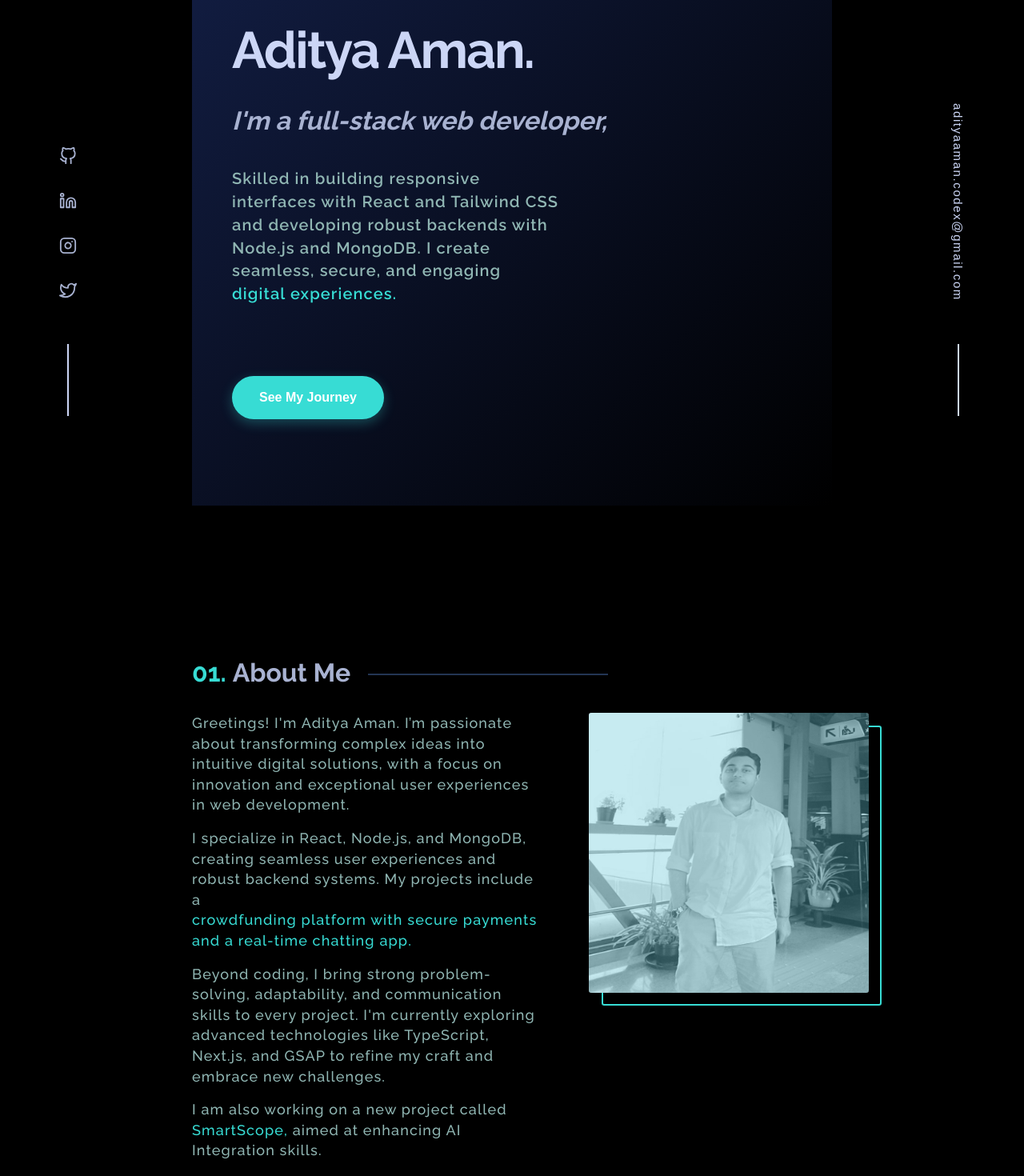
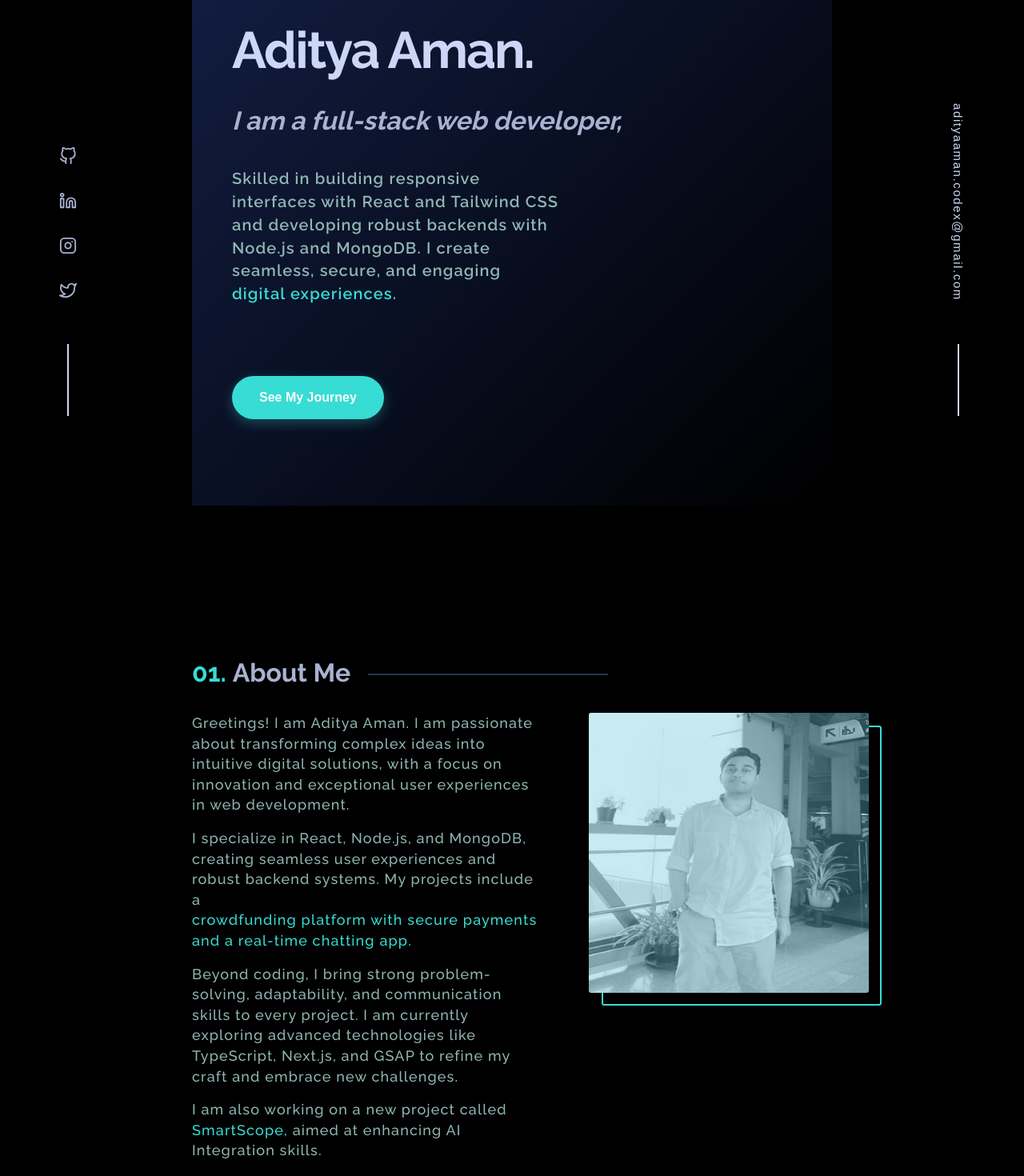
Before and after one commit to adityaaman052/AdiPortfolio, a Next.js app: page / in a window 1280 px wide. Shown: the part 280-1750 px from the top of the page at 80% size. Built offline with nearby package versions, Linux system fonts and the light colour scheme.

Commit message:
added am

```diff
--- a/src/sections/About.tsx
+++ b/src/sections/About.tsx
@@ -29,7 +29,7 @@ function About() {
       <div className="about-grid">
         <div className="about-grid-info">
           <p className="about-grid-info-text">
-            Greetings! I'm Aditya Aman. I&rsquo;m passionate about transforming complex ideas into intuitive digital solutions, with a focus on innovation and exceptional user experiences in web development.
+            Greetings! I am Aditya Aman. I am passionate about transforming complex ideas into intuitive digital solutions, with a focus on innovation and exceptional user experiences in web development.
           </p>
           <p className="about-grid-info-text">
             I specialize in React, Node.js, and MongoDB, creating seamless user experiences and robust backend systems. My projects include a{" "}
@@ -39,7 +39,7 @@ function About() {
           </p>
 
           <p className="about-grid-info-text">
-            Beyond coding, I bring strong problem-solving, adaptability, and communication skills to every project. I'm currently exploring advanced technologies like TypeScript, Next.js, and GSAP to refine my craft and embrace new challenges.
+            Beyond coding, I bring strong problem-solving, adaptability, and communication skills to every project. I am currently exploring advanced technologies like TypeScript, Next.js, and GSAP to refine my craft and embrace new challenges.
           </p>
           <p className="about-grid-info-text">
             I am also working on a new project called&nbsp;
--- a/src/sections/Hero.tsx
+++ b/src/sections/Hero.tsx
@@ -52,7 +52,7 @@ function Hero() {
             delay: 0.9,
           }}
         >
-          I&apos;m a full-stack web developer,
+          I am a full-stack web developer,
         </motion.h3>
 
         <motion.p
```
